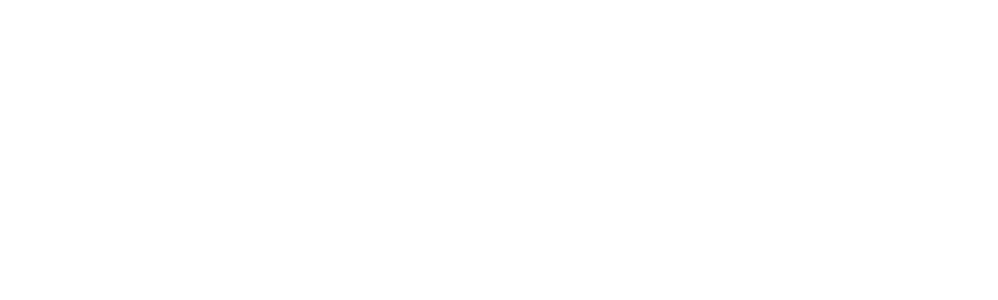
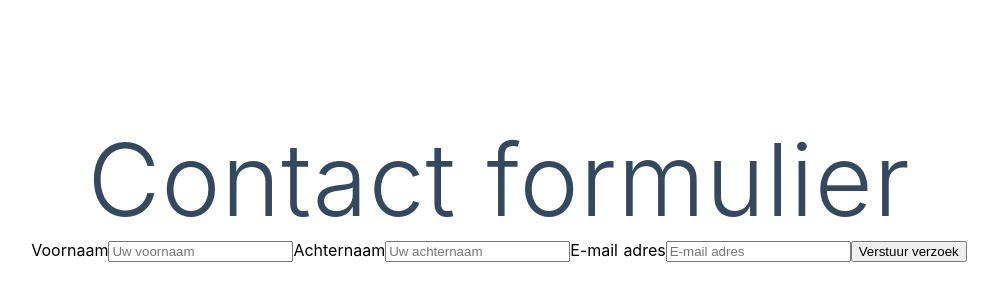
Before and after one commit to ivorgri/oefenpraktijkmill, a Nuxt app: page /contact in a window 1280 px wide. Before the commit this address had no page. Shown: the part 210-510 px from the top of the page, without its empty margins (141-1139 px from the left). Built offline with nearby package versions, Linux system fonts and the light colour scheme.

Commit message:
Contact form implementation

```diff
--- a/nuxt.config.js
+++ b/nuxt.config.js
@@ -1,4 +1,13 @@
 module.exports = {
+
+  /*
+  ** Axios
+  */
+  modules: [
+    '@nuxtjs/axios',
+  ],
+  axios: {
+  },
   /*
   ** Headers of the page
   */
--- a/package.json
+++ b/package.json
@@ -13,6 +13,7 @@
     "precommit": "npm run lint"
   },
   "dependencies": {
+    "@nuxtjs/axios": "^5.3.1",
     "nuxt": "^1.0.0"
   },
   "devDependencies": {
--- /dev/null
+++ b/pages/contact.vue
@@ -0,0 +1,77 @@
+<template>
+  <section class="container">
+    <div>
+      <h1 class="title">
+        Contact formulier
+      </h1>
+      <form v-on:submit.prevent="onSubmit">
+
+      <label for="fname">Voornaam</label>
+      <input type="text" id="fname" name="firstname" placeholder="Uw voornaam" v-model="firstname">
+
+      <label for="lname">Achternaam</label>
+      <input type="text" id="lname" name="lastname" placeholder="Uw achternaam" v-model="lastname">
+
+      <label for="email">E-mail adres</label>
+      <input type="email" id="email" name="email" placeholder="E-mail adres" v-model="email">
+
+      <input type="submit" value="Verstuur verzoek">
+
+    </form>
+    </div>
+  </section>
+</template>
+
+<script>
+import AppLogo from '~/components/AppLogo.vue'
+
+export default {
+  components: {
+    AppLogo
+  },
+  data() {
+    return {
+      email: '',
+      firstname: '',
+      lastname: '',
+    };
+  },
+  methods: {
+    async onSubmit(e) {
+      const response = await this.$axios.$post('http://oefenpraktijkmill.ivrdesign.nl/contact-form.php')
+      console.log(response);
+    },
+  },
+}
+</script>
+
+<style>
+.container {
+  min-height: 100vh;
+  display: flex;
+  justify-content: center;
+  align-items: center;
+  text-align: center;
+}
+
+.title {
+  font-family: "Quicksand", "Source Sans Pro", -apple-system, BlinkMacSystemFont, "Segoe UI", Roboto, "Helvetica Neue", Arial, sans-serif; /* 1 */
+  display: block;
+  font-weight: 300;
+  font-size: 100px;
+  color: #35495e;
+  letter-spacing: 1px;
+}
+
+.subtitle {
+  font-weight: 300;
+  font-size: 42px;
+  color: #526488;
+  word-spacing: 5px;
+  padding-bottom: 15px;
+}
+
+.links {
+  padding-top: 15px;
+}
+</style>
--- a/pages/index.vue
+++ b/pages/index.vue
@@ -17,6 +17,7 @@
           href="https://github.com/nuxt/nuxt.js"
           target="_blank"
           class="button--grey">GitHub</a>
+        <nuxt-link to='/contact'>Contact</nuxt-link>
       </div>
     </div>
   </section>
```
Also changed, not shown: 2 other files (tests, documents, lock files or other folders).
